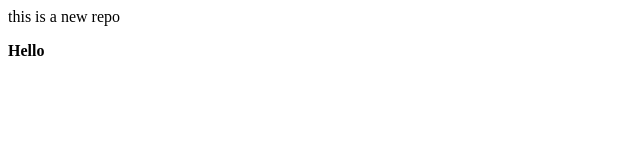
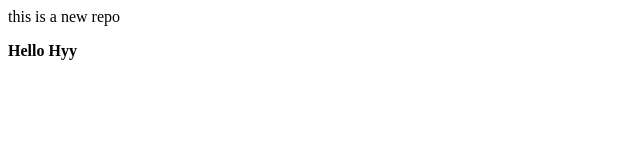
Before and after one commit to TajaparaDhruva/localrepo, a plain HTML site: page index.html in a window 1280 px wide. Shown: the full height of the page, 0-640 px from the left. Drawn offline with Linux system fonts and the light colour scheme.

Commit message:
Update index.html

```diff
--- a/index.html
+++ b/index.html
@@ -1,2 +1,3 @@
 <p> this is a new repo</p>
 <b>Hello</b>
+<b>Hyy</b></b>
```
